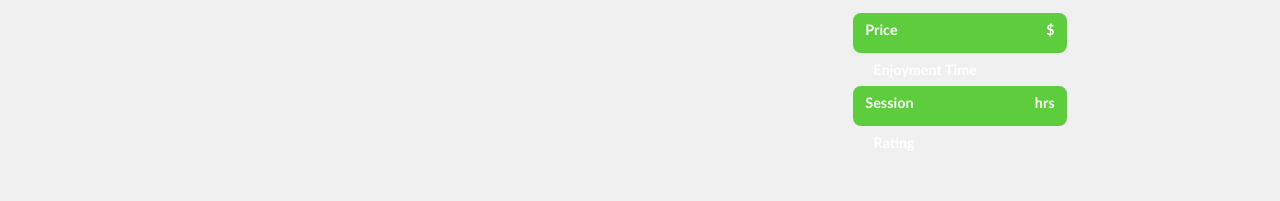
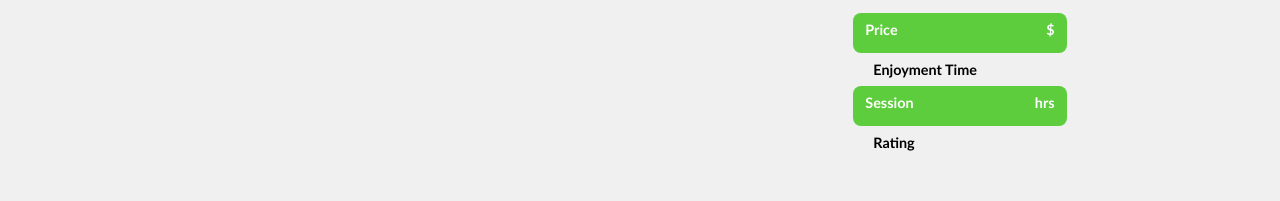
Before and after one commit to rica213/vr-world-front-end, a React app: page /home/studio/1 in a window 1280 px wide. Shown: the part 147-348 px from the top of the page. Built offline with nearby package versions, Linux system fonts and the light colour scheme; no server answers; the HTML template or start-up script is replaced by a standard one.

Commit message:
update text color

```diff
--- a/src/pages/StudioDetailspage.jsx
+++ b/src/pages/StudioDetailspage.jsx
@@ -29,15 +29,12 @@ const Studiodetails = () => {
 
         <div className="item details-section">
           <h1>{studio.name}</h1>
-          <p>{studio.description}</p>
+          <p className="color-text">{studio.description}</p>
           <div className="studio-price">
             <p className="text-tag">Price</p>
-            <p>
-              $
-              {studio.price}
-            </p>
+            <p>${studio.price}</p>
           </div>
-          <p className="text">Enjoyment Time</p>
+          <p className="text color-text">Enjoyment Time</p>
           <div className="studio-price">
             <p className="text-tag">Session</p>
             <p>
@@ -47,7 +44,7 @@ const Studiodetails = () => {
           </div>
 
           <div className="rating">
-            <p className="text ratng-text">Rating</p>
+            <p className="text ratng-text color-text">Rating</p>
             <div className="stars">
               <MultipliedStars times={studio.rating} />
             </div>
@@ -59,8 +56,7 @@ const Studiodetails = () => {
 
           <Link to="/reservations">
             <button type="button" className="reserve-btn">
-              Reserve
-              {' '}
+              Reserve{" "}
             </button>
           </Link>
         </div>
--- a/src/styles/Studiodetailspage.css
+++ b/src/styles/Studiodetailspage.css
@@ -48,6 +48,15 @@
   border-radius: 2rem;
   border: none;
   margin-top: 2rem;
+}
+
+.color-text {
+  color: black;
+}
+
+@media only screen and (max-width: 767px) {
+  /* Styles for mobile phones */
+  /* Place your CSS rules here */
 }
 
 @media (max-width: 767px), (max-width: 1023px) {
```
